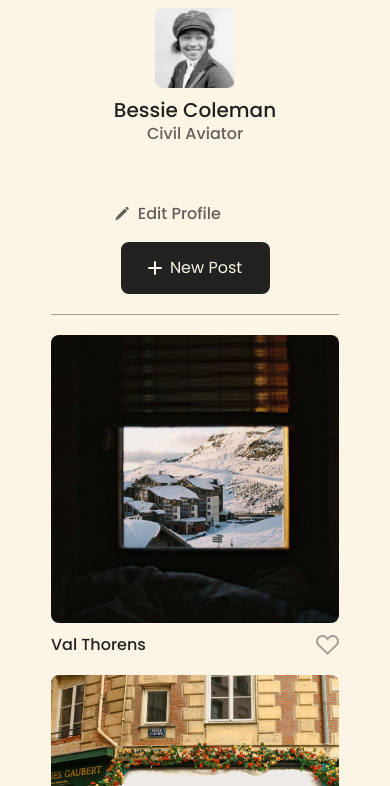
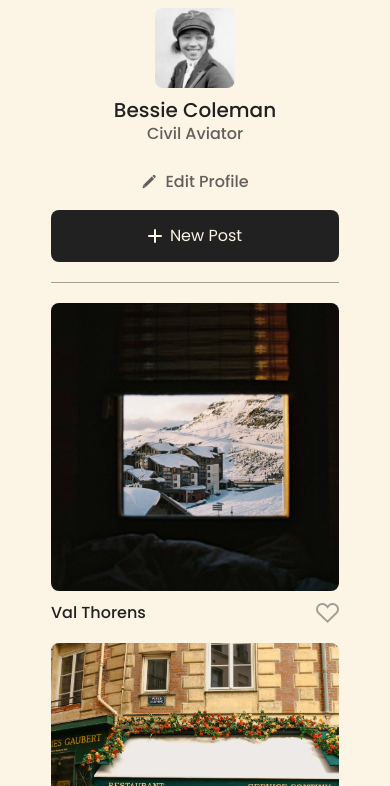
Before and after one commit to abasaneznanez/se_project_spots, a plain HTML site: page index.html in a window 390 px wide. Shown: the part 58-844 px from the top of the page. Drawn offline with Linux system fonts and the light colour scheme.

Commit message:
7th commit se_project_spots

```diff
--- a/blocks/footer.css
+++ b/blocks/footer.css
@@ -10,7 +10,7 @@
 .footer__copyright {
   width: 104px;
   height: 16px;
-  font-family: "Poppins";
+  font-family: "Poppins", Arial, Helvetica, sans-serif;
   margin: 0;
   font-size: 16px;
   font-weight: 400;
--- a/blocks/profile.css
+++ b/blocks/profile.css
@@ -124,10 +124,11 @@
 
   .profile__add-btn {
     margin: 0;
+    width: 100%;
     max-width: 288px;
   }
 
   .profile__edit-btn {
-    margin-top: 32px;
+    margin: 0 auto;
   }
 }
```
